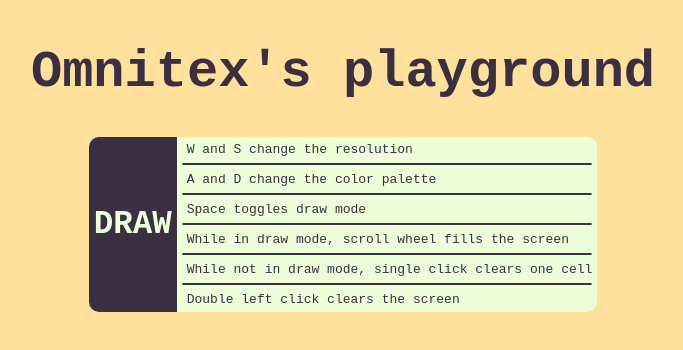
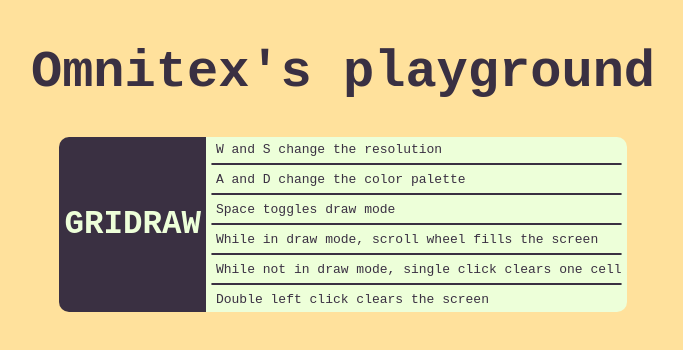
Before and after one commit to omnitex/html, a plain HTML site: page index.html in a window 1280 px wide. Shown: the whole page, without its empty margins (297-980 px from the left). Drawn offline with Linux system fonts and the light colour scheme.

Commit message:
renamed GRID to GRIDRAW

```diff
--- a/index.html
+++ b/index.html
@@ -94,7 +94,7 @@
 	</header>
 	<section id="grid">
 		<div id="grid-inner">
-			<a href="draw.html" id="grid-inner-h2" onmouseenter="mouseEnter()" onmouseleave="mouseLeave()"><h2>DRAW</h2></a>
+			<a href="gridraw.html" id="grid-inner-h2" onmouseenter="mouseEnter()" onmouseleave="mouseLeave()"><h2>GRIDRAW</h2></a>
 			<div id="grid-inner-ul">
 				<ul>
 					<li>W and S change the resolution</li>
```
Also changed, not shown: gridraw.html (renamed from draw.html, +4 -1 lines).
